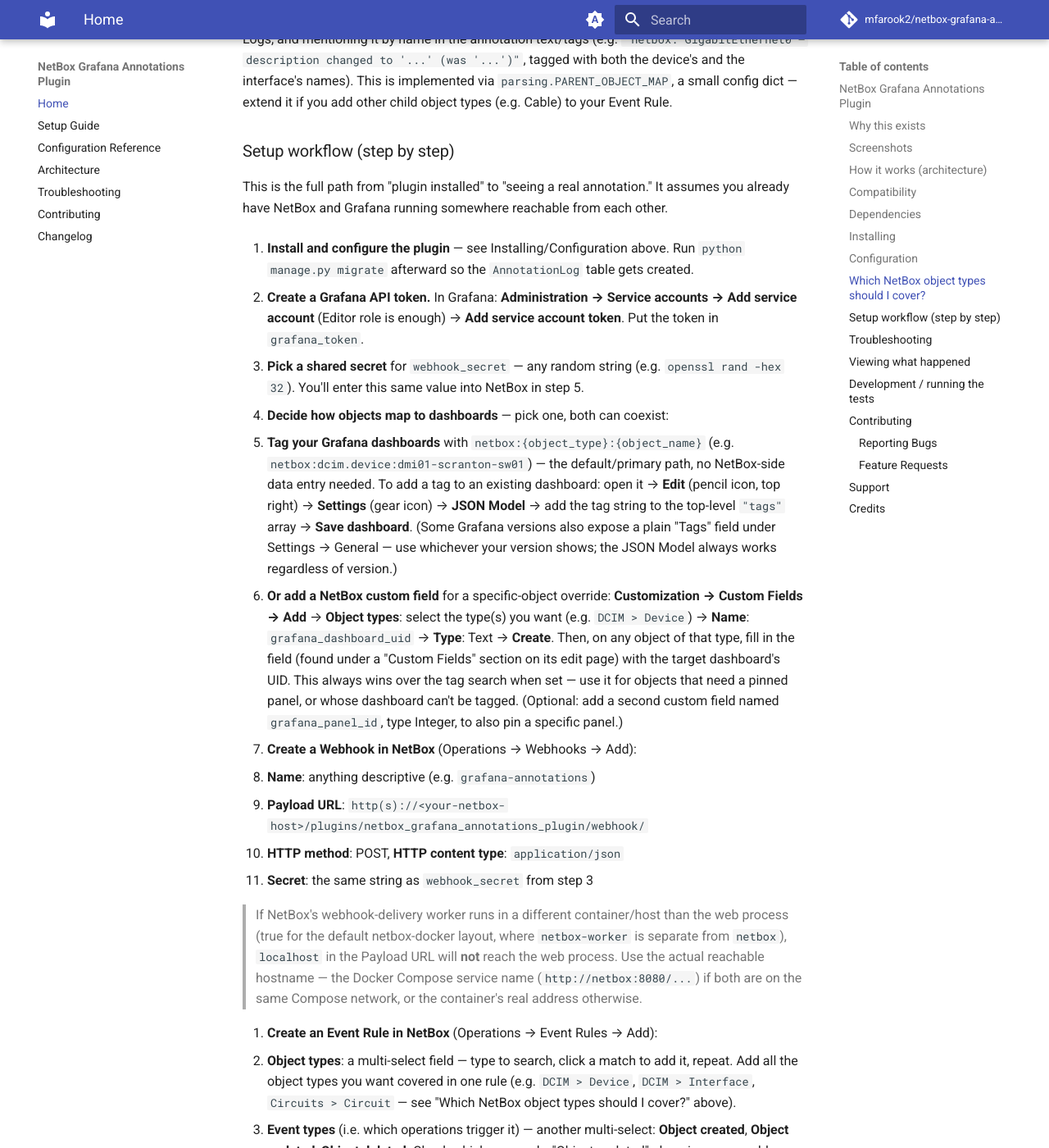
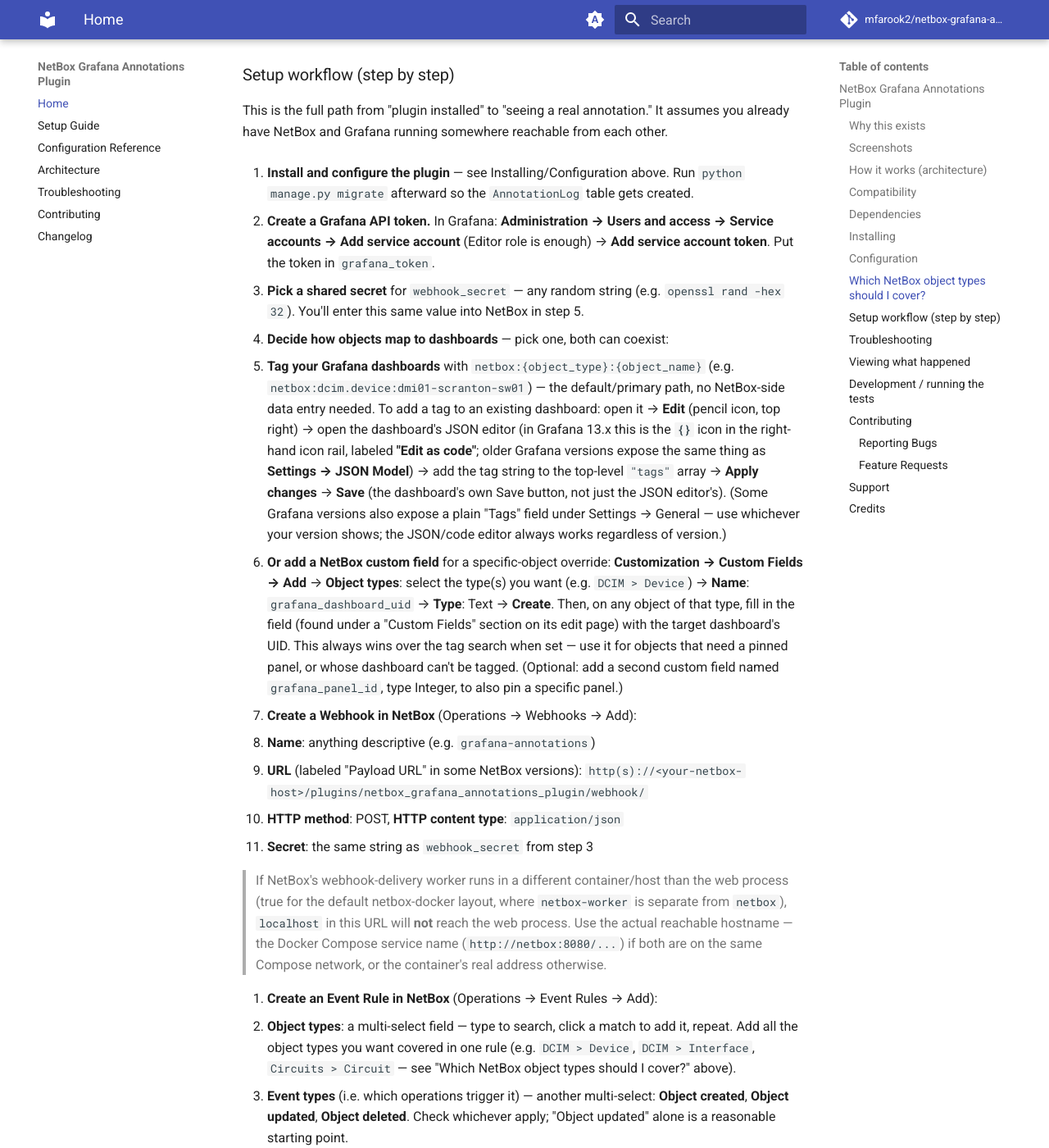
Before and after one commit to mfarook2/netbox-grafana-annotations-plugin, an MkDocs documentation site: the page built from docs/index.md, in a window 1280 px wide and 1400 px high, scrolled down 5440 px. Shown: the whole window at 82% size. Built offline with MkDocs 1.6.1 and Material for MkDocs 9.7.7, drawn with Linux system fonts in a browser that asks for light colours; comment, search, counter and statistics services are not loaded; some of the changed text lies outside the part shown.

Commit message:
docs: fix stale/inaccurate setup steps found in a live README stress-test
Walked the README's "Setup workflow" end-to-end against a real NetBox
v4.6.4 + Grafana 13.0.2 instance as a first-time user would, and found
four real gaps:

- Screenshots section still had the "these are placeholders" disclaimer,
  even though all 4 images have been real captures for a while.
- Grafana's dashboard JSON editor was renamed/relocated in 13.x to
  "Edit as code" (a dedicated icon in the panel's right-hand rail), no
  longer nested under Settings as "JSON Model" -- the doc's literal
  instructions would leave a reader unable to find it.
- The NetBox Webhook field the doc calls "Payload URL" is actually
  labeled just "URL" in NetBox v4.6.4.
- Grafana's service-account page is under Administration > Users and
  access > Service accounts, not directly under Administration.

Same fixes applied to docs/setup-guide.md, which repeats these steps,
and a smaller wording fix in docs/images/README.md (still described the
already-captured screenshots as outstanding placeholders).

```diff
--- a/README.md
+++ b/README.md
@@ -176,22 +174,22 @@
 
 1. **Install and configure the plugin** — see Installing/Configuration above. Run `python manage.py migrate` afterward so the `AnnotationLog` table gets created.
 
-2. **Create a Grafana API token.** In Grafana: **Administration → Service accounts → Add service account** (Editor role is enough) → **Add service account token**. Put the token in `grafana_token`.
+2. **Create a Grafana API token.** In Grafana: **Administration → Users and access → Service accounts → Add service account** (Editor role is enough) → **Add service account token**. Put the token in `grafana_token`.
 
 3. **Pick a shared secret** for `webhook_secret` — any random string (e.g. `openssl rand -hex 32`). You'll enter this same value into NetBox in step 5.
 
 4. **Decide how objects map to dashboards** — pick one, both can coexist:
 
-   - **Tag your Grafana dashboards** with `netbox:{object_type}:{object_name}` (e.g. `netbox:dcim.device:dmi01-scranton-sw01`) — the default/primary path, no NetBox-side data entry needed. To add a tag to an existing dashboard: open it → **Edit** (pencil icon, top right) → **Settings** (gear icon) → **JSON Model** → add the tag string to the top-level `"tags"` array → **Save dashboard**. (Some Grafana versions also expose a plain "Tags" field under Settings → General — use whichever your version shows; the JSON Model always works regardless of version.)
+   - **Tag your Grafana dashboards** with `netbox:{object_type}:{object_name}` (e.g. `netbox:dcim.device:dmi01-scranton-sw01`) — the default/primary path, no NetBox-side data entry needed. To add a tag to an existing dashboard: open it → **Edit** (pencil icon, top right) → open the dashboard's JSON editor (in Grafana 13.x this is the **`{}`** icon in the right-hand icon rail, labeled **"Edit as code"**; older Grafana versions expose the same thing as **Settings → JSON Model**) → add the tag string to the top-level `"tags"` array → **Apply changes** → **Save** (the dashboard's own Save button, not just the JSON editor's). (Some Grafana versions also expose a plain "Tags" field under Settings → General — use whichever your version shows; the JSON/code editor always works regardless of version.)
    - **Or add a NetBox custom field** for a specific-object override: **Customization → Custom Fields → Add** → **Object types**: select the type(s) you want (e.g. `DCIM > Device`) → **Name**: `grafana_dashboard_uid` → **Type**: Text → **Create**. Then, on any object of that type, fill in the field (found under a "Custom Fields" section on its edit page) with the target dashboard's UID. This always wins over the tag search when set — use it for objects that need a pinned panel, or whose dashboard can't be tagged. (Optional: add a second custom field named `grafana_panel_id`, type Integer, to also pin a specific panel.)
 
 5. **Create a Webhook in NetBox** (Operations → Webhooks → Add):
    - **Name**: anything descriptive (e.g. `grafana-annotations`)
-   - **Payload URL**: `http(s)://<your-netbox-host>/plugins/netbox_grafana_annotations_plugin/webhook/`
+   - **URL** (labeled "Payload URL" in some NetBox versions): `http(s)://<your-netbox-host>/plugins/netbox_grafana_annotations_plugin/webhook/`
    - **HTTP method**: POST, **HTTP content type**: `application/json`
    - **Secret**: the same string as `webhook_secret` from step 3
 
-   > If NetBox's webhook-delivery worker runs in a different container/host than the web process (true for the default netbox-docker layout, where `netbox-worker` is separate from `netbox`), `localhost` in the Payload URL will **not** reach the web process. Use the actual reachable hostname — the Docker Compose service name (`http://netbox:8080/...`) if both are on the same Compose network, or the container's real address otherwise.
+   > If NetBox's webhook-delivery worker runs in a different container/host than the web process (true for the default netbox-docker layout, where `netbox-worker` is separate from `netbox`), `localhost` in this URL will **not** reach the web process. Use the actual reachable hostname — the Docker Compose service name (`http://netbox:8080/...`) if both are on the same Compose network, or the container's real address otherwise.
 
 6. **Create an Event Rule in NetBox** (Operations → Event Rules → Add):
    - **Object types**: a multi-select field — type to search, click a match to add it, repeat. Add all the object types you want covered in one rule (e.g. `DCIM > Device`, `DCIM > Interface`, `Circuits > Circuit` — see "Which NetBox object types should I cover?" above).
--- a/docs/images/README.md
+++ b/docs/images/README.md
@@ -1,12 +1,10 @@
-# Screenshots needed here
+# Screenshots
 
-The main [README.md](../../README.md) references four images by these exact filenames. Drop them in here (any reasonable resolution, PNG or JPG renamed to `.png`) and they'll render automatically on GitHub.
+The main [README.md](../../README.md) references four images by these exact filenames, all currently present in this directory. This table is kept as a reference for recapturing any of them later (e.g. after a NetBox/Grafana UI change) — see the README's "Setup workflow" section to get a live setup running.
 
 | Filename | Capture from | What to show |
 |---|---|---|
 | `annotation-tooltip.png` | Your Grafana dashboard | Hover the dashed annotation marker so its tooltip (timestamp, text, tags) is visible, then screenshot the panel. |
 | `annotation-logs-list.png` | `/plugins/netbox_grafana_annotations_plugin/annotation-logs/` in NetBox | The list view, after at least one event has fired — ideally with a couple of rows so `success`/`dashboard_uid` columns are visible. |
-| `netbox-webhook-config.png` | A Webhook's edit page in NetBox (Operations → Webhooks) | Payload URL and Secret fields visible (blur/redact the actual secret value before committing). |
+| `netbox-webhook-config.png` | A Webhook's edit page in NetBox (Operations → Webhooks) | The URL and Secret fields visible (blur/redact the actual secret value before committing). |
 | `netbox-event-rule-config.png` | An Event Rule's edit page in NetBox (Operations → Event Rules) | Object types, event types, and the Webhook selected as the action. |
-
-Takes about a minute per screenshot on a working local setup (see the README's "Setup workflow" section to get one running).
```
Also changed, not shown: other parts of README.md (+0 -2 lines), docs/setup-guide.md (+5 -5 lines).
